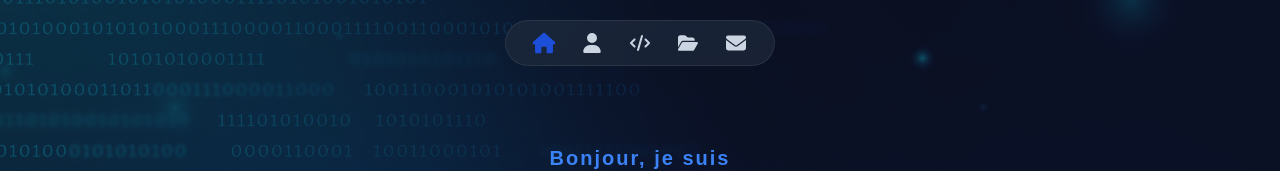
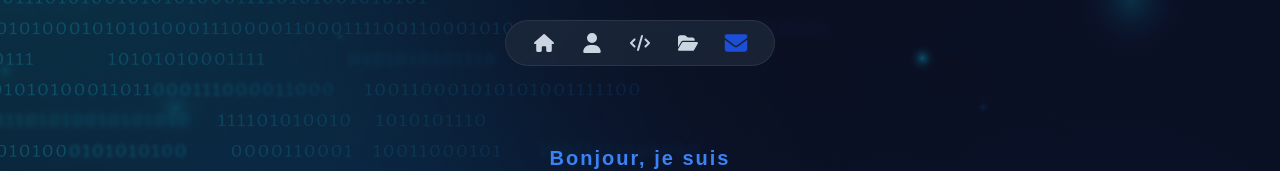
Before and after one commit to Tachour/Projet-12-OpenClassrooms-Portfolio, a React (Vite) app: page / in a window 1280 px wide. Shown: the top 171 px of the page. Built offline with nearby package versions, Linux system fonts and the light colour scheme.

Commit message:
Ajoute la navigation active et harmonise les styles des boutons de la section Contact

```diff
--- a/src/components/Contact/Contact.css
+++ b/src/components/Contact/Contact.css
@@ -62,12 +62,6 @@
   flex-wrap: wrap;
   gap: 15px;
   margin-top: 35px;
-}
-
-.contact__socials .button {
-  color: #ffffff;
-  border-color: #334155;
-  background-color: #1e293b;
 }
 
 .contact__form {
@@ -141,13 +135,6 @@
   background-color: #fef2f2;
 }
 
-@media (hover: hover) {
-  .contact__socials .button:hover {
-    border-color: #3b82f6;
-    background-color: #334155;
-  }
-}
-
 @media screen and (max-width: 900px) {
   .contact__container {
     grid-template-columns: 1fr;
--- a/src/components/Contact/Contact.jsx
+++ b/src/components/Contact/Contact.jsx
@@ -55,7 +55,7 @@ function Contact() {
           <div className="contact__socials">
             <Button
               href="https://github.com/Tachour"
-              variant="secondary"
+              variant="primary"
               target="_blank"
               rel="noreferrer"
               ariaLabel="Accéder à mon profil GitHub"
@@ -66,7 +66,7 @@ function Contact() {
 
             <Button
               href="https://www.linkedin.com/in/tarek-achour-660798155"
-              variant="secondary"
+              variant="primary"
               target="_blank"
               rel="noreferrer"
               ariaLabel="Accéder à mon profil LinkedIn"
@@ -159,7 +159,7 @@ function Contact() {
 
               <Button
                 type="submit"
-                variant="primary"
+                variant="secondary"
                 disabled={state.submitting}
               >
                 {state.submitting
--- a/src/components/Header/Header.css
+++ b/src/components/Header/Header.css
@@ -44,9 +44,12 @@
     transform 0.3s ease;
 }
 
-.header__list a:hover {
-  color: #1d4ed8;
-  transform: translateY(-3px) scale(1.15);
+/* Hover uniquement sur les appareils avec une souris */
+@media (hover: hover) and (pointer: fine) {
+  .header__list a:hover {
+    color: #1d4ed8;
+    transform: translateY(-3px) scale(1.15);
+  }
 }
 
 .header__list a.header__link--active {
--- a/src/components/Header/Header.jsx
+++ b/src/components/Header/Header.jsx
@@ -9,45 +9,72 @@ import {
   FaEnvelope,
 } from "react-icons/fa6";
 
+const sectionIds = [
+  "home",
+  "about",
+  "skills",
+  "projects",
+  "contact",
+];
+
 function Header() {
   const [activeSection, setActiveSection] = useState("home");
 
   useEffect(() => {
-    const sections = document.querySelectorAll(
-      "#home, #about, #skills, #projects, #contact"
-    );
+    const updateActiveSection = () => {
+      const screenMiddle = window.scrollY + window.innerHeight / 2;
 
-    const observer = new IntersectionObserver(
-      (entries) => {
-        const visibleSection = entries.find(
-          (entry) => entry.isIntersecting
-        );
+      let currentSection = "home";
 
-        if (visibleSection) {
-          setActiveSection(visibleSection.target.id);
+      sectionIds.forEach((sectionId) => {
+        const section = document.getElementById(sectionId);
+
+        if (!section) {
+          return;
         }
-      },
-      {
-        root: null,
-        rootMargin: "-35% 0px -55% 0px",
-        threshold: 0,
+
+        const sectionTop = section.offsetTop;
+        const sectionBottom = sectionTop + section.offsetHeight;
+
+        if (
+          screenMiddle >= sectionTop &&
+          screenMiddle < sectionBottom
+        ) {
+          currentSection = sectionId;
+        }
+      });
+
+      const isAtBottom =
+        window.innerHeight + window.scrollY >=
+        document.documentElement.scrollHeight - 5;
+
+      if (isAtBottom) {
+        currentSection = "contact";
       }
-    );
 
-    sections.forEach((section) => {
-      observer.observe(section);
+      setActiveSection(currentSection);
+    };
+
+    updateActiveSection();
+
+    window.addEventListener("scroll", updateActiveSection, {
+      passive: true,
     });
 
+    window.addEventListener("resize", updateActiveSection);
+
     return () => {
-      sections.forEach((section) => {
-        observer.unobserve(section);
-      });
+      window.removeEventListener("scroll", updateActiveSection);
+      window.removeEventListener("resize", updateActiveSection);
     };
   }, []);
 
   return (
     <header className="header">
-      <nav className="header__nav" aria-label="Navigation principale">
+      <nav
+        className="header__nav"
+        aria-label="Navigation principale"
+      >
         <ul className="header__list">
           <li>
             <a
@@ -58,7 +85,9 @@ function Header() {
                 activeSection === "home" ? "location" : undefined
               }
               className={
-                activeSection === "home" ? "header__link--active" : ""
+                activeSection === "home"
+                  ? "header__link--active"
+                  : ""
               }
             >
               <FaHouse aria-hidden="true" focusable="false" />
@@ -74,7 +103,9 @@ function Header() {
                 activeSection === "about" ? "location" : undefined
               }
               className={
-                activeSection === "about" ? "header__link--active" : ""
+                activeSection === "about"
+                  ? "header__link--active"
+                  : ""
               }
             >
               <FaUser aria-hidden="true" focusable="false" />
@@ -90,7 +121,9 @@ function Header() {
                 activeSection === "skills" ? "location" : undefined
               }
               className={
-                activeSection === "skills" ? "header__link--active" : ""
+                activeSection === "skills"
+                  ? "header__link--active"
+                  : ""
               }
             >
               <FaCode aria-hidden="true" focusable="false" />
@@ -103,7 +136,9 @@ function Header() {
               title="Projets"
               aria-label="Projets"
               aria-current={
-                activeSection === "projects" ? "location" : undefined
+                activeSection === "projects"
+                  ? "location"
+                  : undefined
               }
               className={
                 activeSection === "projects"
@@ -111,7 +146,10 @@ function Header() {
                   : ""
               }
             >
-              <FaFolderOpen aria-hidden="true" focusable="false" />
+              <FaFolderOpen
+                aria-hidden="true"
+                focusable="false"
+              />
             </a>
           </li>
 
@@ -121,13 +159,20 @@ function Header() {
               title="Contact"
               aria-label="Contact"
               aria-current={
-                activeSection === "contact" ? "location" : undefined
+                activeSection === "contact"
+                  ? "location"
+                  : undefined
               }
               className={
-                activeSection === "contact" ? "header__link--active" : ""
+                activeSection === "contact"
+                  ? "header__link--active"
+                  : ""
               }
             >
-              <FaEnvelope aria-hidden="true" focusable="false" />
+              <FaEnvelope
+                aria-hidden="true"
+                focusable="false"
+              />
             </a>
           </li>
         </ul>
```
